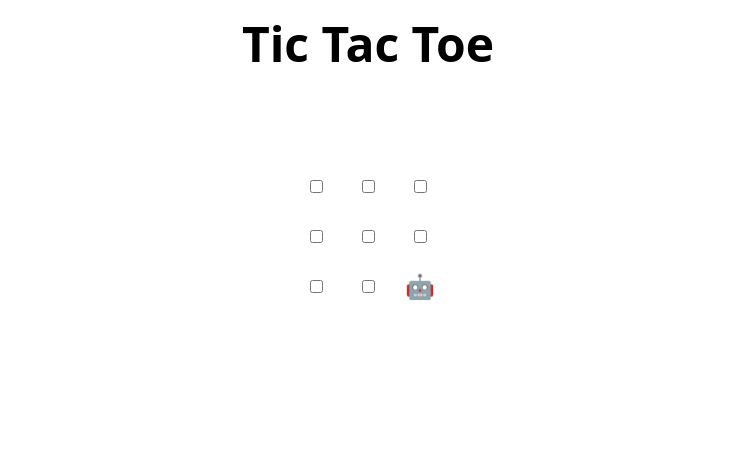
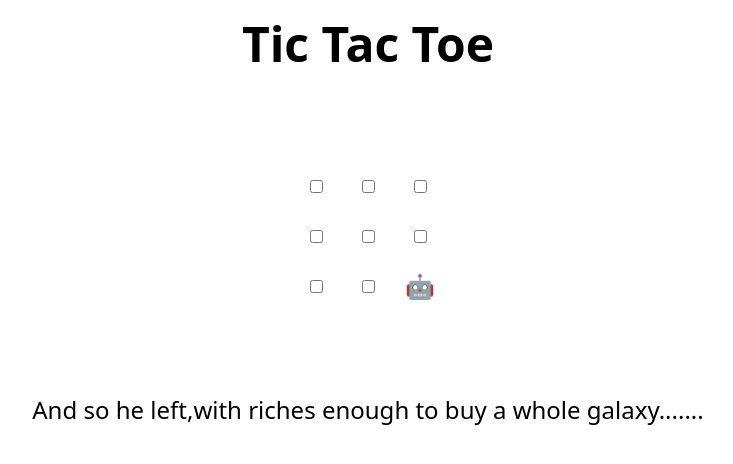
Before and after one commit to PartlySunny30C/skills-review-pull-requests, a plain HTML site: page index.html in a window 1280 px wide. Shown: the whole page, without its empty margins (272-1005 px from the left). Drawn offline with Linux system fonts and the light colour scheme.

Commit message:
Update index.html
abab

```diff
--- a/index.html
+++ b/index.html
@@ -48,6 +48,7 @@
 </table>
 
 <h2 hidden>Game over, refresh to play again 🧑‍💻 🤖!</h2>
+<p>And so he left,with riches enough to buy a whole galaxy.......</p>
 
 <script>
   // Initialization
```
